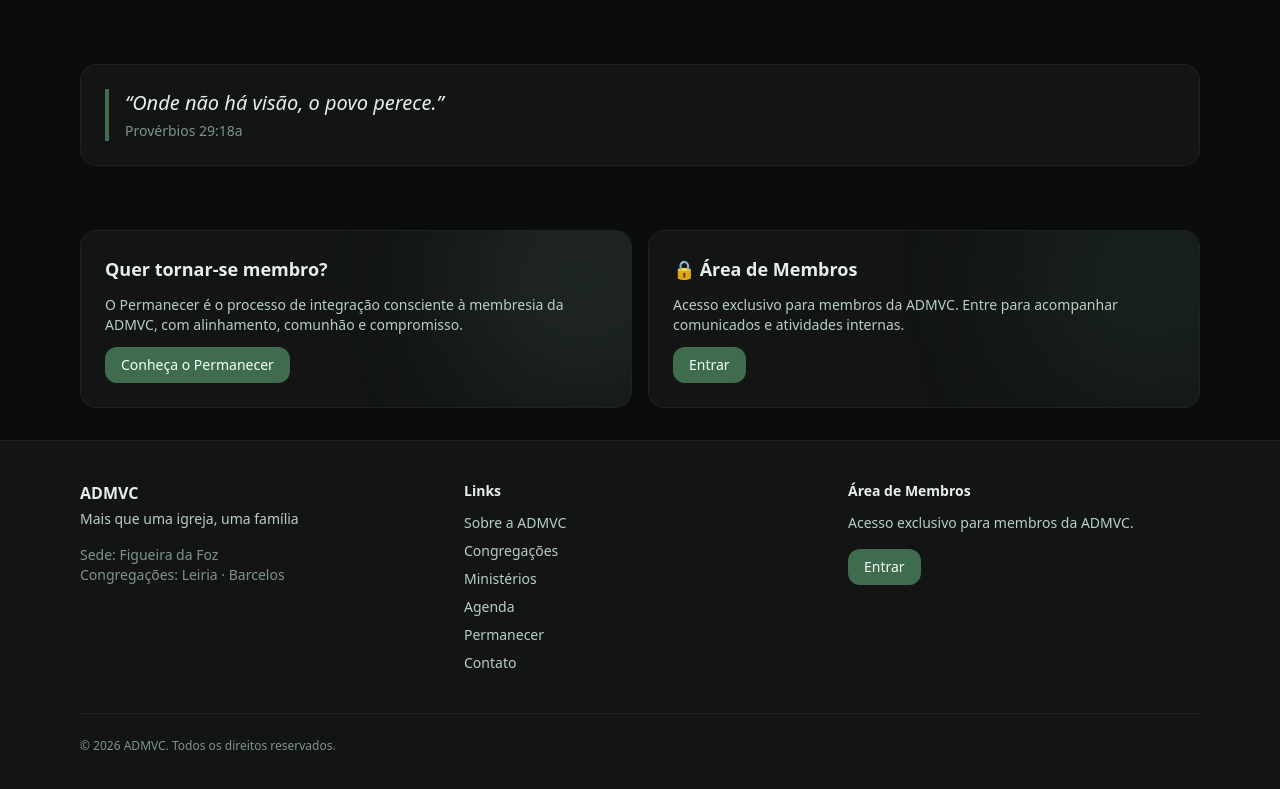
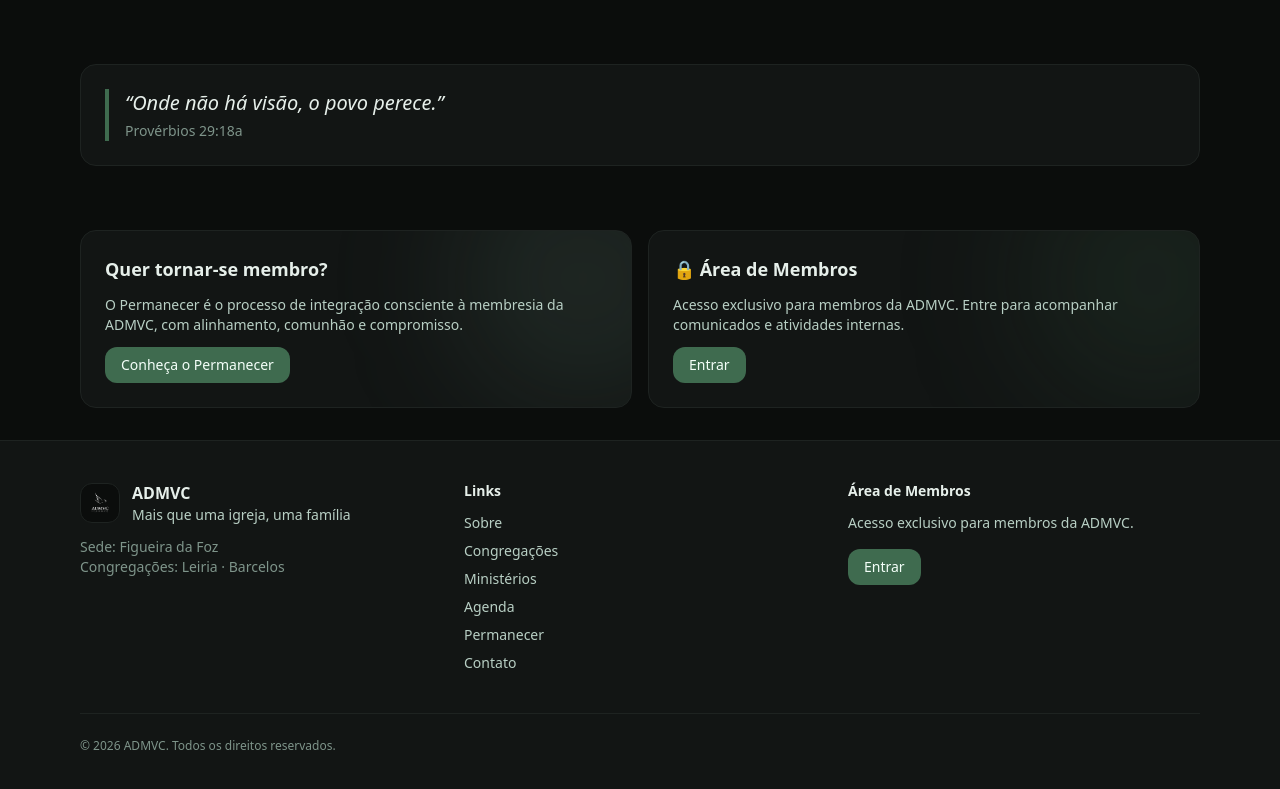
Before and after one commit to libertrendz/admvc-site, a Next.js app: page / in a window 1280 px wide. Shown: the part 1425-2214 px from the top of the page. Built offline with nearby package versions, Linux system fonts and the light colour scheme.

Commit message:
Update site-footer.tsx

```diff
--- a/components/site-footer.tsx
+++ b/components/site-footer.tsx
@@ -1,4 +1,4 @@
-// components/site-footer.tsx
+import Image from "next/image";
 import Link from "next/link";
 import { MEMBERS_AREA_URL, SITE_NAME, SITE_TAGLINE } from "@/lib/constants";
 
@@ -7,10 +7,24 @@ export default function SiteFooter() {
     <footer className="border-t border-soft bg-bg2">
       <div className="mx-auto w-full max-w-6xl px-4 py-10">
         <div className="grid gap-8 md:grid-cols-3">
-          <div>
-            <div className="text-base font-semibold">{SITE_NAME}</div>
-            <div className="mt-1 text-sm text-muted">{SITE_TAGLINE}</div>
-            <div className="mt-4 text-sm text-muted2">
+          <div className="space-y-3">
+            <div className="flex items-center gap-3">
+              <div className="relative h-10 w-10 overflow-hidden rounded-xl border border-soft bg-bg">
+                <Image
+                  src="/images/logo_admvc.png"
+                  alt={`${SITE_NAME} — Logo`}
+                  fill
+                  sizes="40px"
+                  className="object-contain p-1"
+                />
+              </div>
+              <div>
+                <div className="text-base font-semibold text-fg">{SITE_NAME}</div>
+                <div className="text-sm text-muted">{SITE_TAGLINE}</div>
+              </div>
+            </div>
+
+            <div className="text-sm text-muted2">
               Sede: Figueira da Foz<br />
               Congregações: Leiria · Barcelos
             </div>
@@ -19,7 +33,7 @@ export default function SiteFooter() {
           <div>
             <div className="text-sm font-semibold text-fg">Links</div>
             <ul className="mt-3 space-y-2 text-sm">
-              <li><Link className="text-muted hover:text-fg" href="/sobre">Sobre a ADMVC</Link></li>
+              <li><Link className="text-muted hover:text-fg" href="/sobre">Sobre</Link></li>
               <li><Link className="text-muted hover:text-fg" href="/congregacoes">Congregações</Link></li>
               <li><Link className="text-muted hover:text-fg" href="/ministerios">Ministérios</Link></li>
               <li><Link className="text-muted hover:text-fg" href="/agenda">Agenda</Link></li>
@@ -30,14 +44,12 @@ export default function SiteFooter() {
 
           <div>
             <div className="text-sm font-semibold text-fg">Área de Membros</div>
-            <p className="mt-3 text-sm text-muted">
-              Acesso exclusivo para membros da ADMVC.
-            </p>
+            <p className="mt-3 text-sm text-muted">Acesso exclusivo para membros da ADMVC.</p>
             <a
               href={MEMBERS_AREA_URL}
               className="btn btn-primary mt-4"
+              target="_blank"
               rel="noopener noreferrer"
-              target="_blank"
             >
               Entrar
             </a>
```
